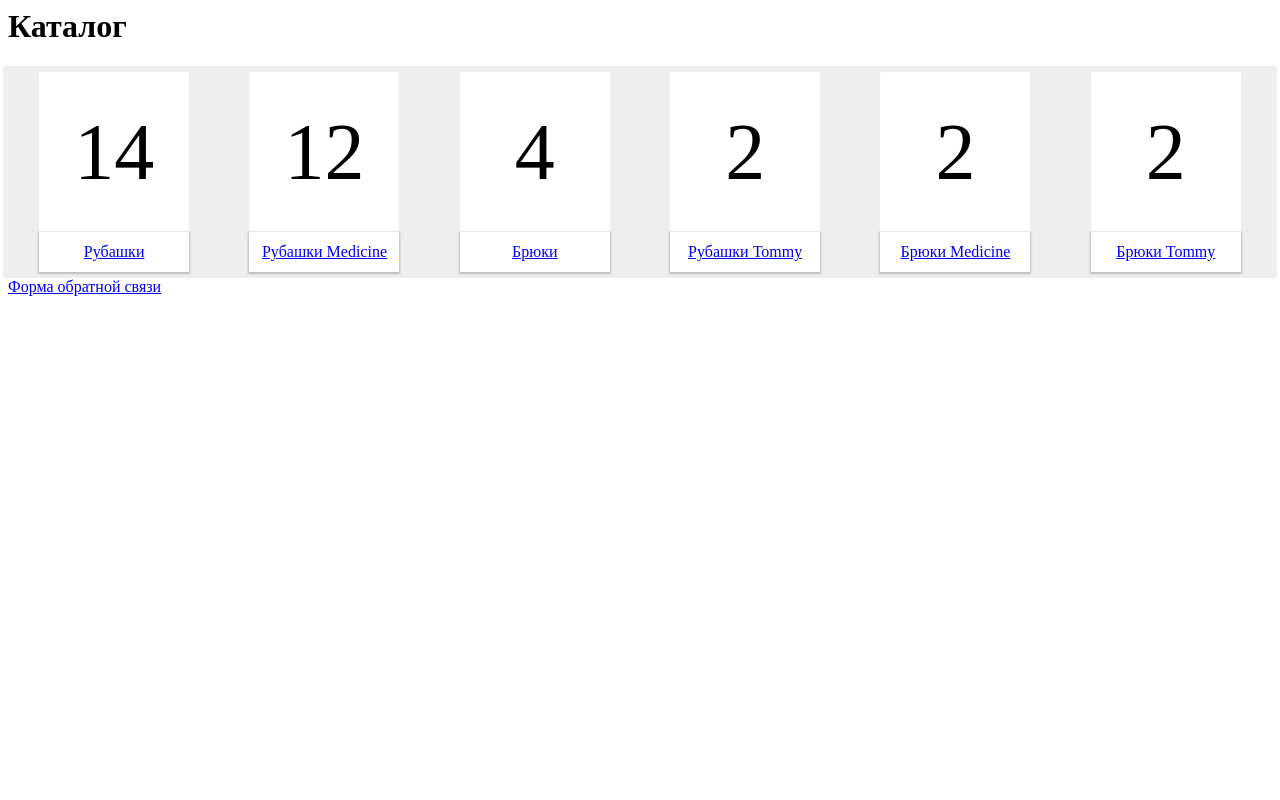
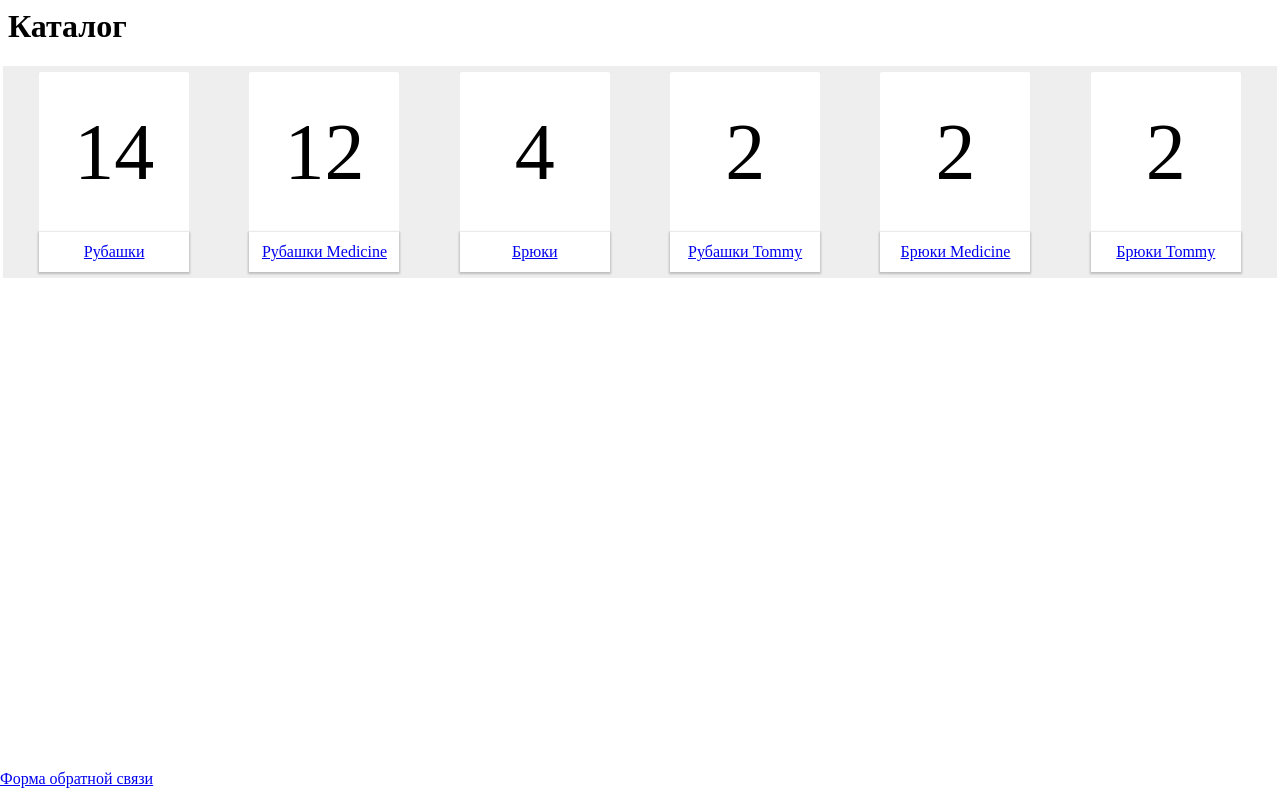
Before and after one commit to Vov4ik3587/php-task, a PHP site: page / in a window 1280 px wide. Run offline with PHP 8.4, Linux system fonts and the light colour scheme; data comes from the database, SQL or seed files in the repository.

Commit message:
немножко пофронтендил

```diff
--- a/src/css/style.css
+++ b/src/css/style.css
@@ -137,3 +137,11 @@
     background-color: #d10953;
     color: #fff;
 }
+
+.footer {
+    position: absolute;
+    left: 0;
+    bottom: 0;
+    width: 100%;
+    height: 30px;
+}
--- a/src/php/footer.php
+++ b/src/php/footer.php
@@ -1,4 +1,4 @@
-<footer>
+<footer class="footer">
     <a href="feedback.php">Форма обратной связи</a>
 </footer>
 </body>
```
Also changed, not shown: src/css/feedback.css (+31 -0 lines).
